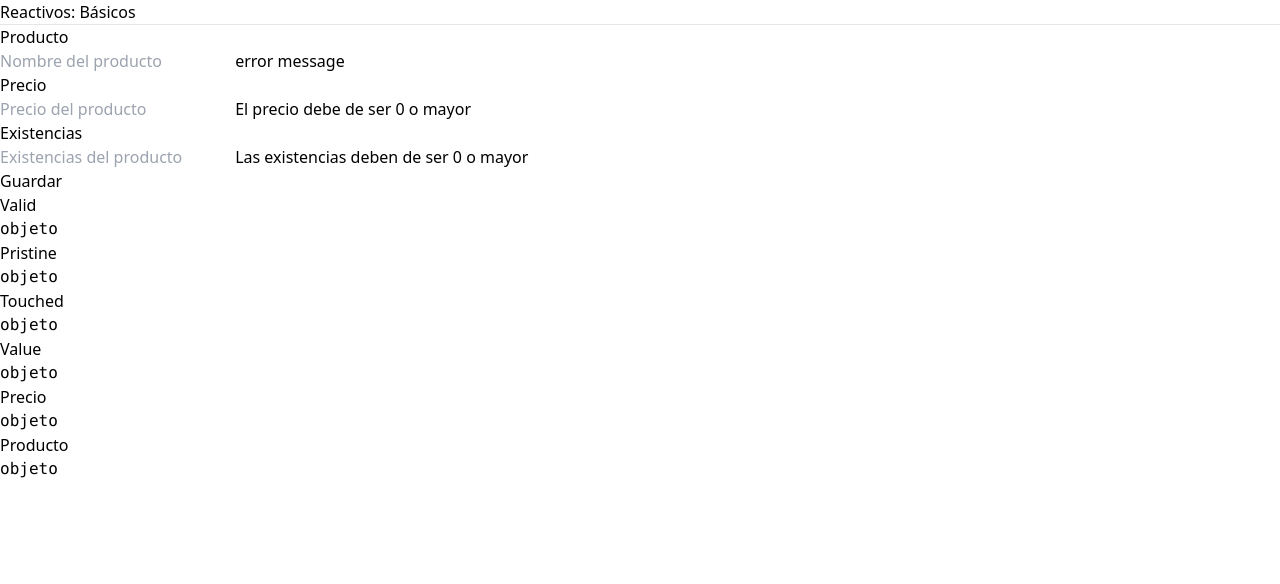
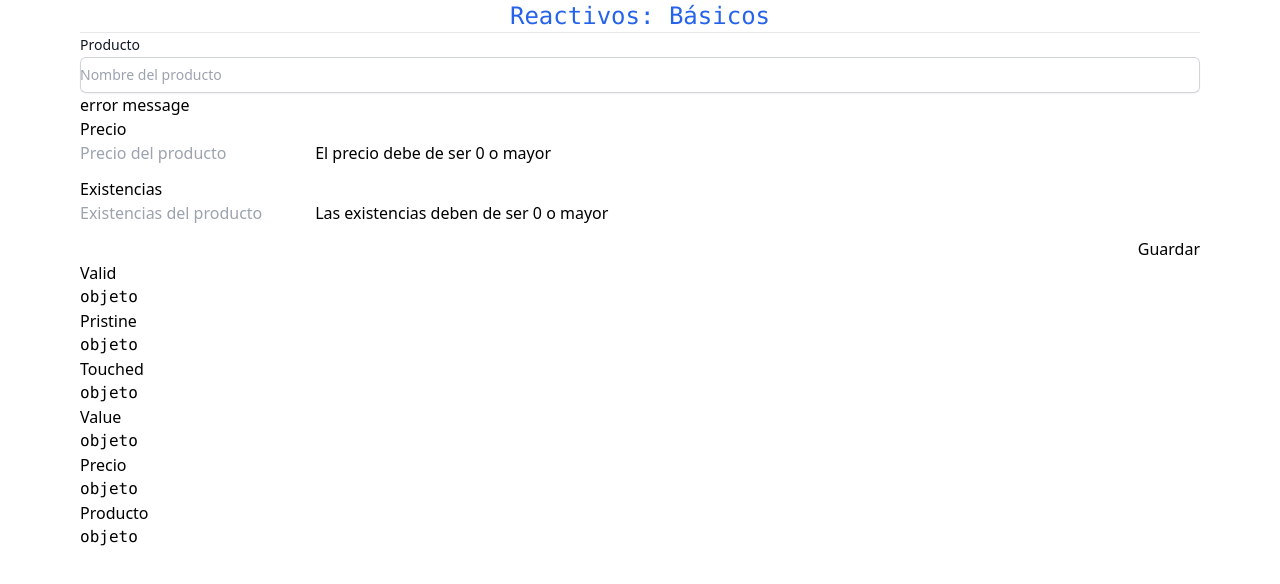
Before and after one commit to NoMeeseeks/07-formApp, an Angular app: page /reactive/basic in a window 1280 px wide. Shown: the top 584 px of the page. Built offline with nearby package versions, Linux system fonts and the light colour scheme.

Commit message:
Prueba de clases tailwind parte 1

```diff
--- a/src/app/reactive/pages/basic-page/basic-page.component.html
+++ b/src/app/reactive/pages/basic-page/basic-page.component.html
@@ -1,17 +1,20 @@
-<h2>Reactivos: Básicos</h2>
+<h2 class="text-center font-mono text-2xl text-blue-600	">Reactivos: Básicos</h2>
+
 <hr>
 
-<div class="row">
-  <div class="col">
+<div class="grid grid-rows-1">
+  <div class="col-auto">
 
     <form autocomplete="off">
 
       <!-- Campo de producto -->
-      <div class="mb-3 row">
-        <label class="col-sm-3 col-form-label">Producto</label>
-        <div class="col-sm-9">
+      <div class="grid-rows-1">
+        <label class="col-span-3 block text-sm font-medium leading-6 text-gray-900">Producto</label>
+        <div class="col-span-9">
 
-          <input type="text" class="form-control" placeholder="Nombre del producto">
+          <input type="text"
+            class="block w-full rounded-md border-0 py-1.5 text-gray-900 shadow-sm ring-1 ring-inset ring-gray-300 placeholder:text-gray-400 focus:ring-2 focus:ring-inset focus:ring-indigo-600 sm:text-sm sm:leading-6"
+            placeholder="Nombre del producto">
 
           <span class="form-text text-danger">
             <!-- Debe de ser de 3 letras -->
@@ -21,9 +24,9 @@
       </div>
 
       <!-- Campo de producto -->
-      <div class="mb-3 row">
-        <label class="col-sm-3 col-form-label">Precio</label>
-        <div class="col-sm-9">
+      <div class="grid-rows-1 mb-3">
+        <label class="col-span-3 col-form-label">Precio</label>
+        <div class="col-span-9">
           <input type="number" class="form-control" placeholder="Precio del producto">
           <span class="form-text text-danger">
             El precio debe de ser 0 o mayor
@@ -32,9 +35,9 @@
       </div>
 
       <!-- Campo de existencias -->
-      <div class="mb-3 row">
-        <label class="col-sm-3 col-form-label">Existencias</label>
-        <div class="col-sm-9">
+      <div class="grid-rows-1 mb-3">
+        <label class="col-span-3 col-form-label">Existencias</label>
+        <div class="col-span-9">
           <input type="number" class="form-control" placeholder="Existencias del producto">
 
           <span class="form-text text-danger">
@@ -44,8 +47,8 @@
       </div>
 
 
-      <div class="row">
-        <div class="col">
+      <div class="grid-rows-1">
+        <div class="col-auto">
           <button type="submit" class="btn btn-primary float-end">
             Guardar
           </button>
@@ -62,8 +65,8 @@
 
 
 
-<div class="row">
-  <div class="col">
+<div class="grid-rows-1">
+  <div class="col-auto">
 
     <span>Valid</span>
     <pre>{{ 'objeto'  }}</pre>
--- a/src/index.html
+++ b/src/index.html
@@ -9,7 +9,7 @@
   <link rel="icon" type="image/x-icon" href="favicon.ico">
 </head>
 
-<body>
+<body class="container mx-auto px-20 md:mx-auto ">
   <app-root></app-root>
 </body>
 
--- a/tailwind.config.js
+++ b/tailwind.config.js
@@ -1,6 +1,12 @@
 /** @type {import('tailwindcss').Config} */
 module.exports = {
-  content: ["./src/index.html"],
+  content: [
+    "./src/index.html",
+    "./src/app/auth/pages/register-page/register-page.component.html",
+    "./src/app/reactive/pages/basic-page/basic-page.component.html",
+    "./src/app/reactive/pages/dymanic-page/dynamic-page.component.html",
+    "./src/app/reactive/pages/switches-page/switches-page.component.html",
+  ],
   theme: {
     extend: {},
   },
```
